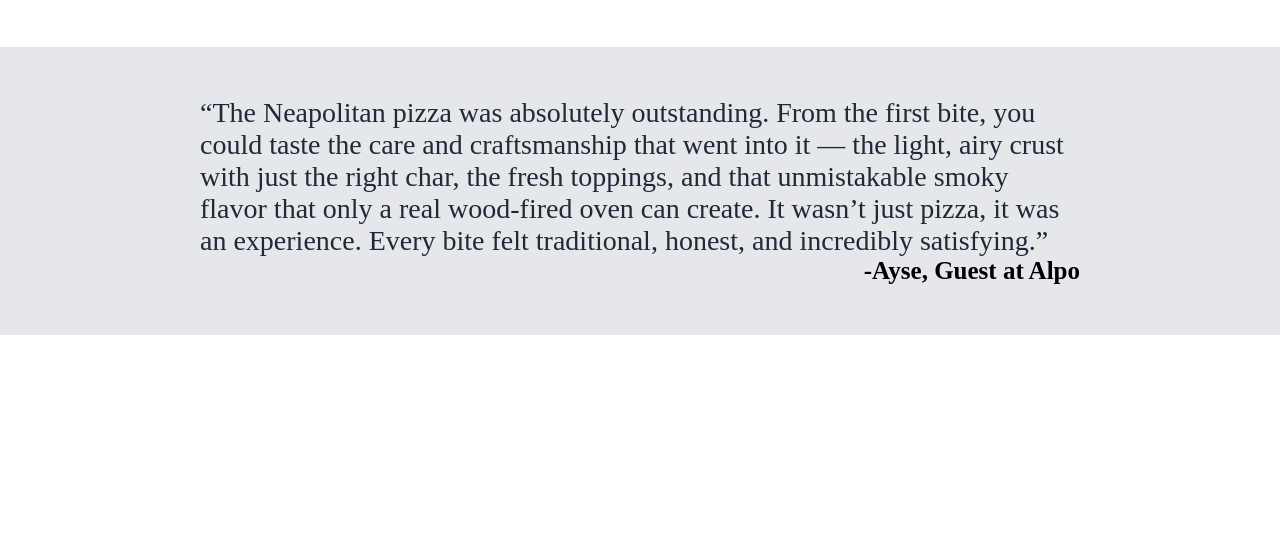
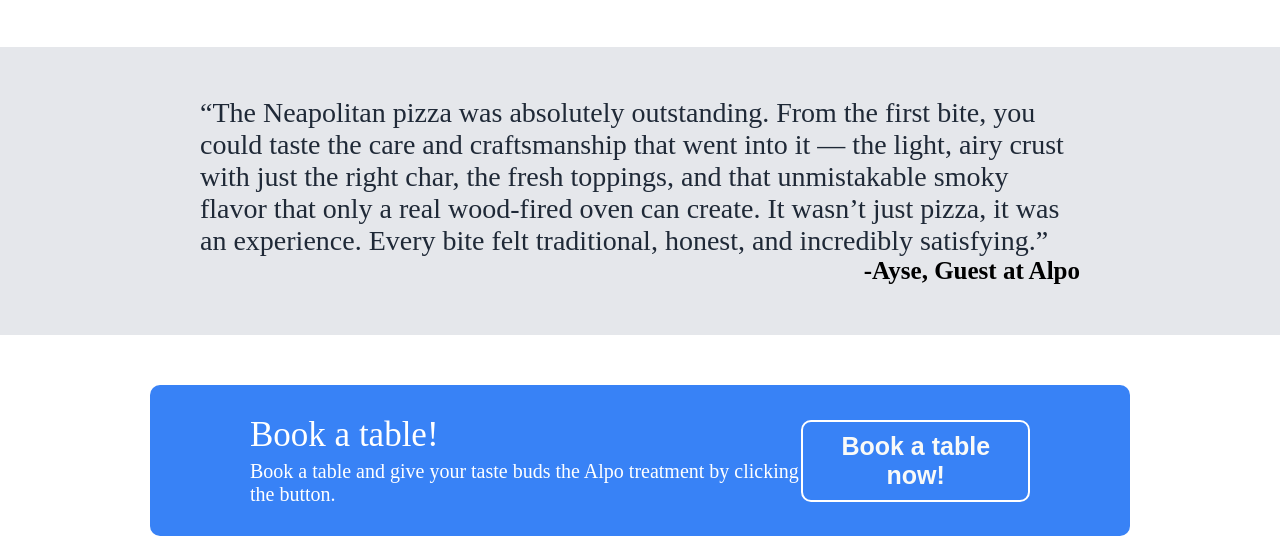
Before and after one commit to Alperen-Isler/landing-page, a plain HTML site: page index.html in a window 1280 px wide. Shown: the part 851-1387 px from the top of the page. Before the commit the page ends 1186 px from the top, so only its background shows below. Drawn offline with Linux system fonts and the light colour scheme.

Commit message:
Add Book a Table section
Add a section that asks you to book a table and style it with css

```diff
--- a/index.html
+++ b/index.html
@@ -48,5 +48,13 @@
         <p class="quote">“The Neapolitan pizza was absolutely outstanding. From the first bite, you could taste the care and craftsmanship that went into it — the light, airy crust with just the right char, the fresh toppings, and that unmistakable smoky flavor that only a real wood-fired oven can create. It wasn’t just pizza, it was an experience. Every bite felt traditional, honest, and incredibly satisfying.”</p>
         <p class="quote-name">-Ayse, Guest at Alpo</p>
     </div>
+
+    <div class="section-four">
+        <div class="section-four-text">
+            <p class="header-book">Book a table!</p>
+            <p class="text-book">Book a table and give your taste buds the Alpo treatment by clicking the button.</p>
+        </div>
+        <button>Book a table now!</button>
+    </div>
 </body>
 </html>
--- a/style.css
+++ b/style.css
@@ -68,11 +68,6 @@ a:hover{
     border: 2px solid #E5E7EB;
     font-weight: 900;
     border-radius: 10px;
-}
-
-.book-a-table:hover{
-    background-color: #69a0f8;
-    cursor: pointer;
 }
 
 .section-two{
@@ -153,3 +148,45 @@ a:hover{
     margin-left: auto;
     padding-bottom: 50px;
 }
+
+.section-four{
+    display: flex;
+    justify-content: center;
+    align-items: center;
+    color: white;
+    background-color: #3882F6;
+    border-radius: 10px;
+    margin-right: 150px;
+    margin-left: 150px;
+    margin-top: 50px;
+    padding: 30px;
+    padding-left: 100px;
+    padding-right: 100px;
+}
+
+.header-book{
+    font-size: 35px;
+}
+
+.text-book{
+    font-size: 20px;
+    margin-top: 5px;
+}
+
+.section-four button{
+    margin-left: auto;
+    color: #F9FAF8;
+    background-color: #3882F6;
+    padding: 10px;
+    padding-left: 20px;
+    padding-right: 20px;
+    border: solid 2px white;
+    border-radius: 10px;
+    font-weight: bold;
+    font-size: 25px;
+}
+
+button:hover{
+    background-color: #69a0f8;
+    cursor: pointer;
+}
```
